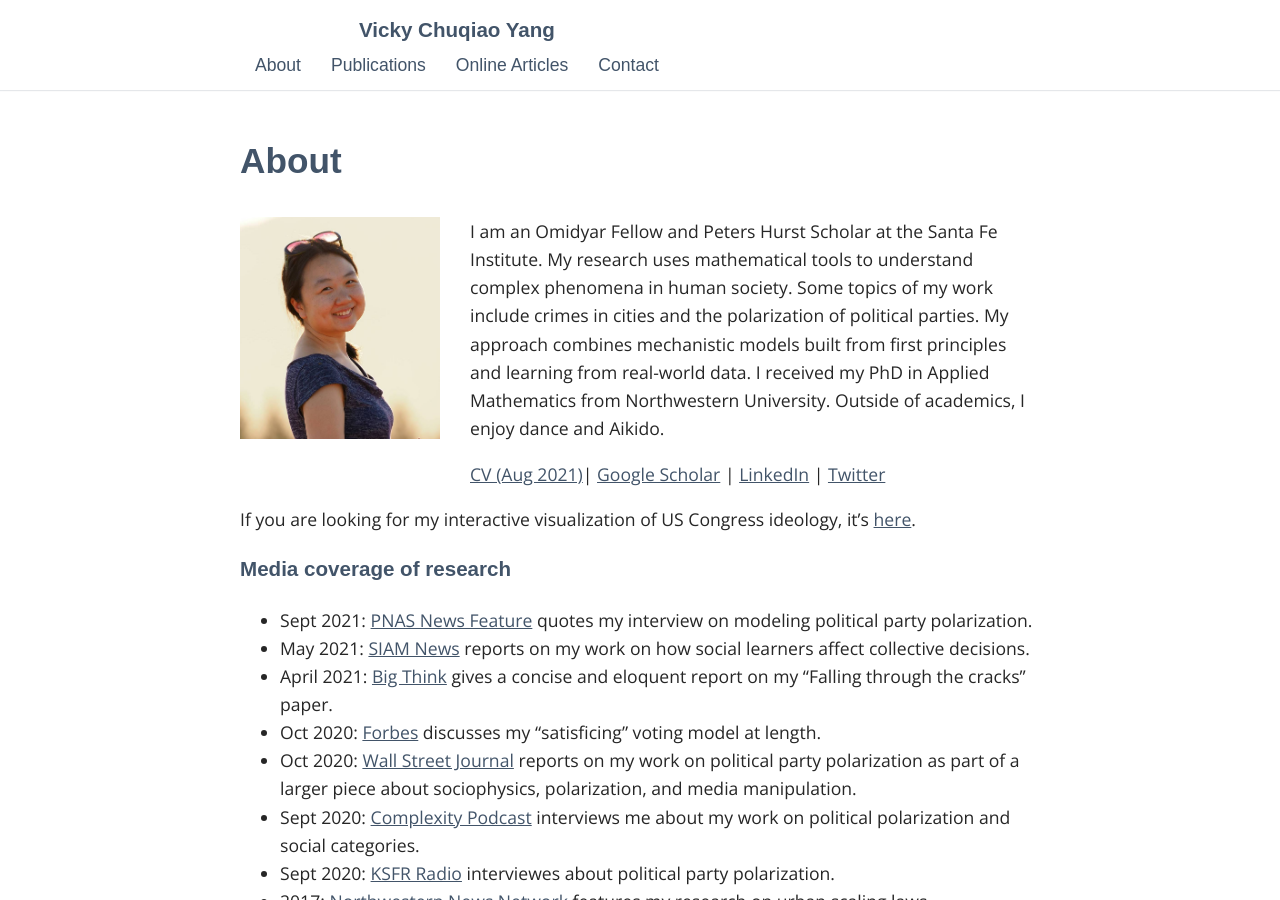
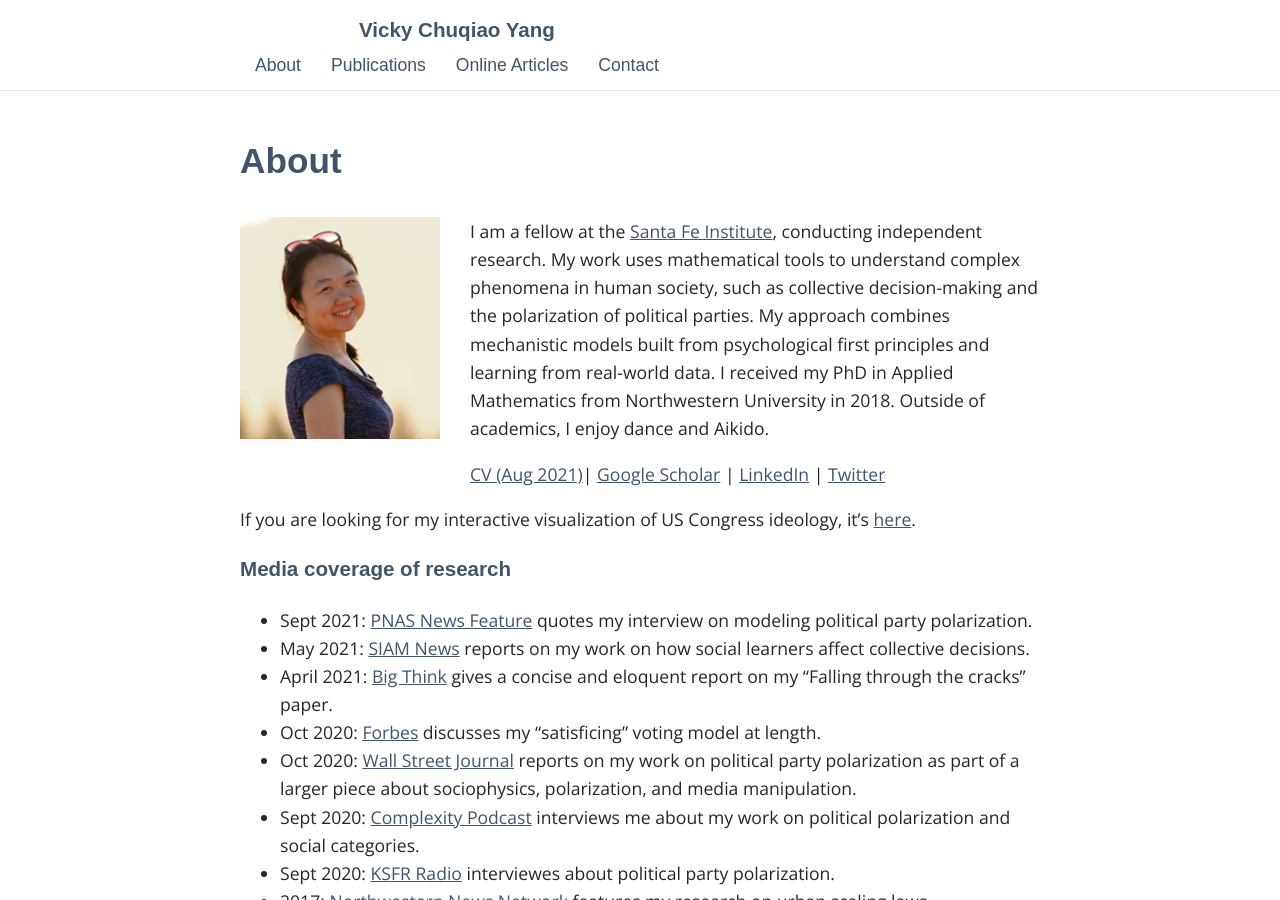
Before and after one commit to vc-yang/vc-yang.github.io, a Jekyll site: the page built from index.md, in a window 1280 px wide and 900 px high. Built offline with Jekyll 4.4.1, drawn with Linux system fonts in a browser that asks for light colours; some web fonts are replaced.

Commit message:
update bio

```diff
--- a/index.md
+++ b/index.md
@@ -4,7 +4,7 @@
 ---
 
 <img style="float: left; margin: 0px 30px 30px 0px;" src="../files/vcyang_photo_1708.jpg" width = "200"/>
-I am an Omidyar Fellow and Peters Hurst Scholar at the Santa Fe Institute. My research uses mathematical tools to understand complex phenomena in human society. Some topics of my work include crimes in cities and the polarization of political parties. My approach combines mechanistic models built from first principles and learning from real-world data. I received my PhD in Applied Mathematics from Northwestern University. Outside of academics, I enjoy dance and Aikido.
+I am a fellow at the [Santa Fe Institute](https://www.santafe.edu/), conducting independent research. My work uses mathematical tools to understand complex phenomena in human society, such as collective decision-making and the polarization of political parties. My approach combines mechanistic models built from psychological first principles and learning from real-world data. I received my PhD in Applied Mathematics from Northwestern University in 2018. Outside of academics, I enjoy dance and Aikido.
 
 [CV (Aug 2021)](../files/VC_Yang_CV_2021_08.pdf)&#124; [Google Scholar](https://scholar.google.com/citations?user=-dMTyjIAAAAJ&hl=en) &#124; [LinkedIn](https://www.linkedin.com/in/vcyang) &#124; [Twitter](https://twitter.com/VickyCYang)
 
```
